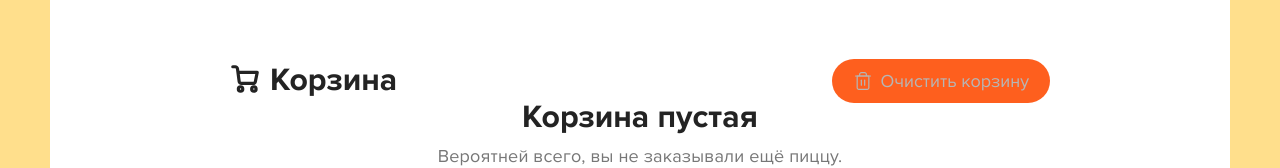
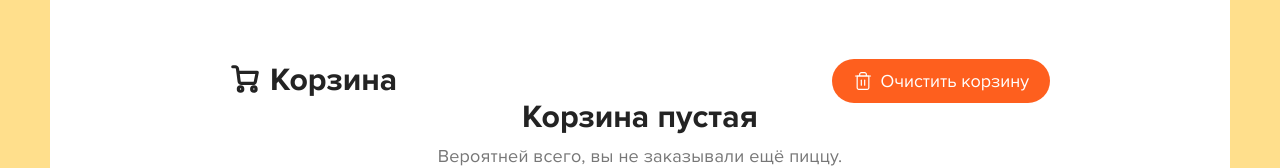
Before and after one commit to AstakhovV/Pizza-shop, a React (Create React App) app: page /cart in a window 1280 px wide. Shown: the part 193-361 px from the top of the page. Built offline with nearby package versions, Linux system fonts and the light colour scheme.

Commit message:
fix heroku

```diff
--- a/package.json
+++ b/package.json
@@ -3,6 +3,9 @@
   "version": "0.1.0",
   "private": true,
   "homepage": ".",
+  "engines": {
+    "node": "15.x"
+  },
   "dependencies": {
     "@testing-library/jest-dom": "^5.11.4",
     "@testing-library/react": "^11.1.0",
@@ -34,7 +37,8 @@
     "build": "react-scripts build",
     "test": "react-scripts test",
     "eject": "react-scripts eject",
-    "server": "node server.js"
+    "server": "node server.js",
+    "json-server": "json-server --watch public/db.json --port=3001"
   },
   "eslintConfig": {
     "extends": [
--- a/src/components/Button.tsx
+++ b/src/components/Button.tsx
@@ -5,7 +5,7 @@ type PropTypes = {
     className?: string,
     outline?: boolean,
     children?: string | number | React.ReactNode,
-    onClick?: (obj) => void
+    onClick?: (obj: any) => void
 }
 
 export const Button: React.FC<PropTypes> = ({className, outline, children, onClick}) => {
--- a/src/scss/app.css
+++ b/src/scss/app.css
@@ -554,8 +554,11 @@ body {
 .cart__clear span {
   display: inline-block;
   margin-left: 7px;
-  color: #b6b6b6;
+  color: white;
   font-size: 18px;
+}
+.cart__clear svg path {
+  stroke: white;
 }
 .cart__clear span,
 .cart__clear svg,
--- a/src/scss/app.scss
+++ b/src/scss/app.scss
@@ -126,10 +126,14 @@ body {
     span {
       display: inline-block;
       margin-left: 7px;
-      color: #b6b6b6;
+      color: white;
       font-size: 18px;
     }
-
+    svg {
+      path {
+        stroke: white;
+      }
+    }
     span,
     svg,
     path {
```
Also changed, not shown: 1 other file (tests, documents, lock files or other folders).
